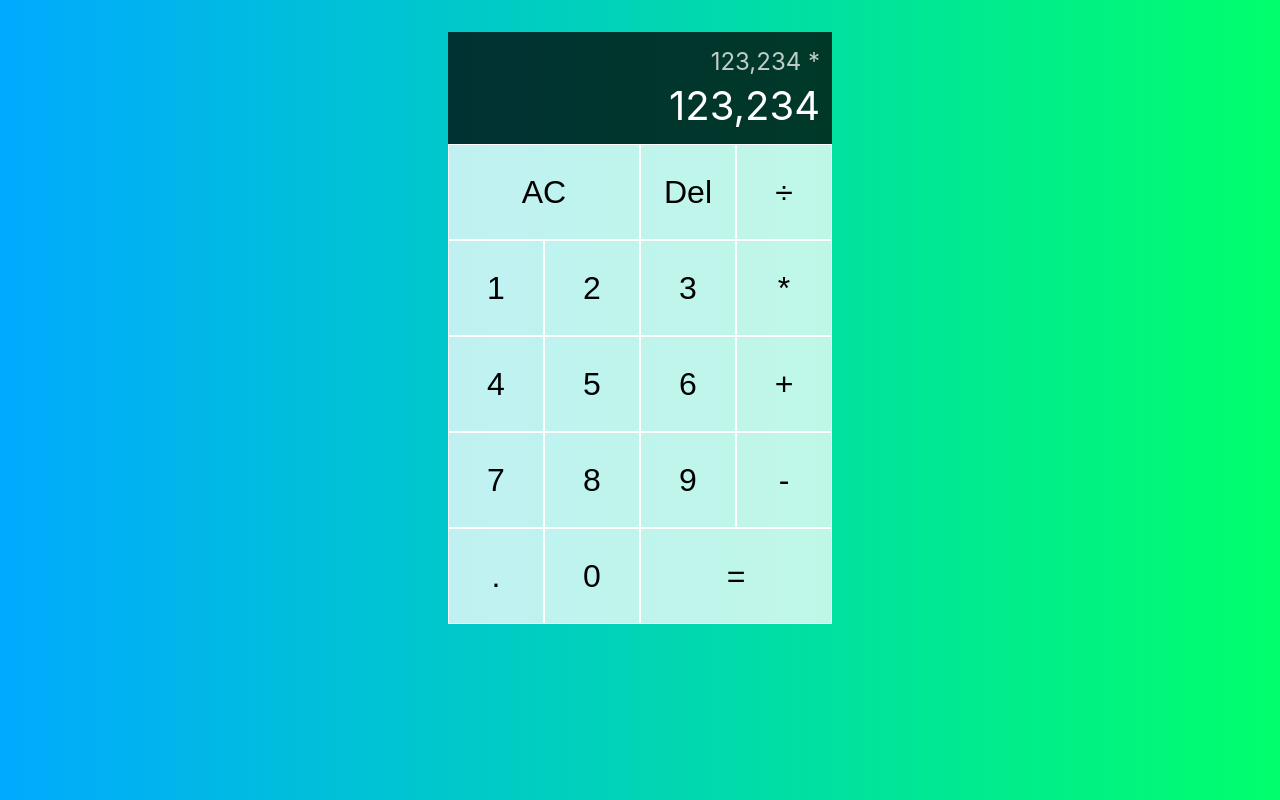
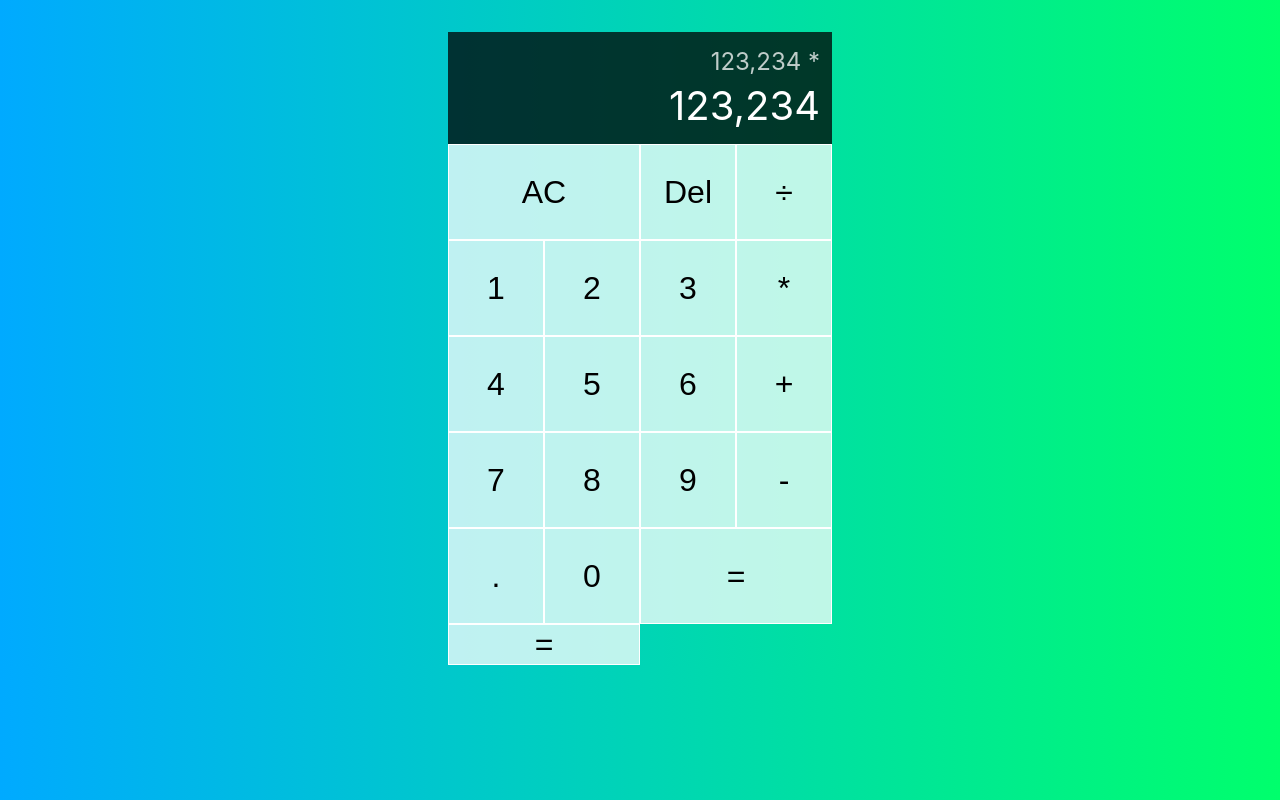
Before and after one commit to felixowolabi/calculator, a React (Create React App) app: page / in a window 1280 px wide. Built offline with nearby package versions, Linux system fonts and the light colour scheme.

Commit message:
html changes

```diff
--- a/src/App.js
+++ b/src/App.js
@@ -26,6 +26,7 @@ function App() {
       <button>.</button>
       <button>0</button>
       <button className="span-two">=</button>
+      <button className="span-two">=</button>
     </div>
   );
 }
```
